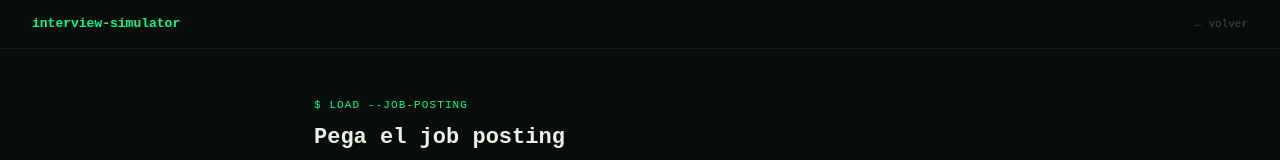
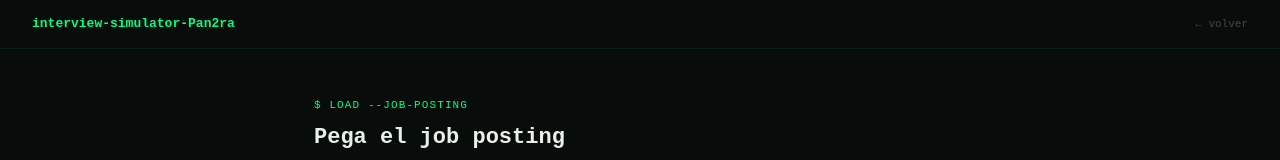
Before and after one commit to Mael-Chao/interview-simulator-pan2ra, a Next.js app in the folder app/: page /dashboard/new in a window 1280 px wide. Shown: the top 160 px of the page. Built offline with nearby package versions, Linux system fonts and the light colour scheme.

Commit message:
Renaming to Pan2ra

```diff
--- a/app/src/app/dashboard/new/confirm/page.tsx
+++ b/app/src/app/dashboard/new/confirm/page.tsx
@@ -33,7 +33,7 @@ export default function ConfirmPage() {
         justifyContent: "space-between",
       }}>
         <span style={{ color: "#00ff88", fontSize: "13px", fontWeight: 600 }}>
-          interview-simulator
+          interview-simulator-Pan2ra
         </span>
         <a href="/dashboard/new" style={{
           fontSize: "11px",
--- a/app/src/app/dashboard/new/page.tsx
+++ b/app/src/app/dashboard/new/page.tsx
@@ -60,7 +60,7 @@ export default function NewSessionPage() {
         justifyContent: "space-between",
       }}>
         <span style={{ color: "#00ff88", fontSize: "13px", fontWeight: 600 }}>
-          interview-simulator
+          interview-simulator-Pan2ra
         </span>
         <a href="/dashboard" style={{
           fontSize: "11px",
--- a/app/src/app/dashboard/page.tsx
+++ b/app/src/app/dashboard/page.tsx
@@ -38,7 +38,7 @@ export default async function DashboardPage() {
         justifyContent: "space-between",
       }}>
         <span style={{ color: "#00ff88", fontSize: "13px", fontWeight: 600 }}>
-          interview-simulator
+          interview-simulator-Pan2ra
         </span>
         <div style={{ display: "flex", alignItems: "center", gap: "16px" }}>
           <span style={{ fontSize: "12px", color: "rgba(200,212,200,0.4)" }}>
--- a/app/src/app/dashboard/session/page.tsx
+++ b/app/src/app/dashboard/session/page.tsx
@@ -94,7 +94,7 @@ export default function SessionPage() {
         flexShrink: 0,
       }}>
         <span style={{ color: "#00ff88", fontSize: "13px", fontWeight: 600 }}>
-          interview-simulator
+          interview-simulator-Pan2ra
         </span>
         <div style={{ display: "flex", alignItems: "center", gap: "16px" }}>
           <span style={{ fontSize: "11px", color: "rgba(200,212,200,0.4)" }}>
--- a/app/src/app/dashboard/session/report/page.tsx
+++ b/app/src/app/dashboard/session/report/page.tsx
@@ -92,7 +92,7 @@ export default function ReportPage() {
         justifyContent: "space-between",
       }}>
         <span style={{ color: "#00ff88", fontSize: "13px", fontWeight: 600 }}>
-          interview-simulator
+          interview-simulator-Pan2ra
         </span>
         <button
           onClick={() => router.push("/dashboard")}
```
